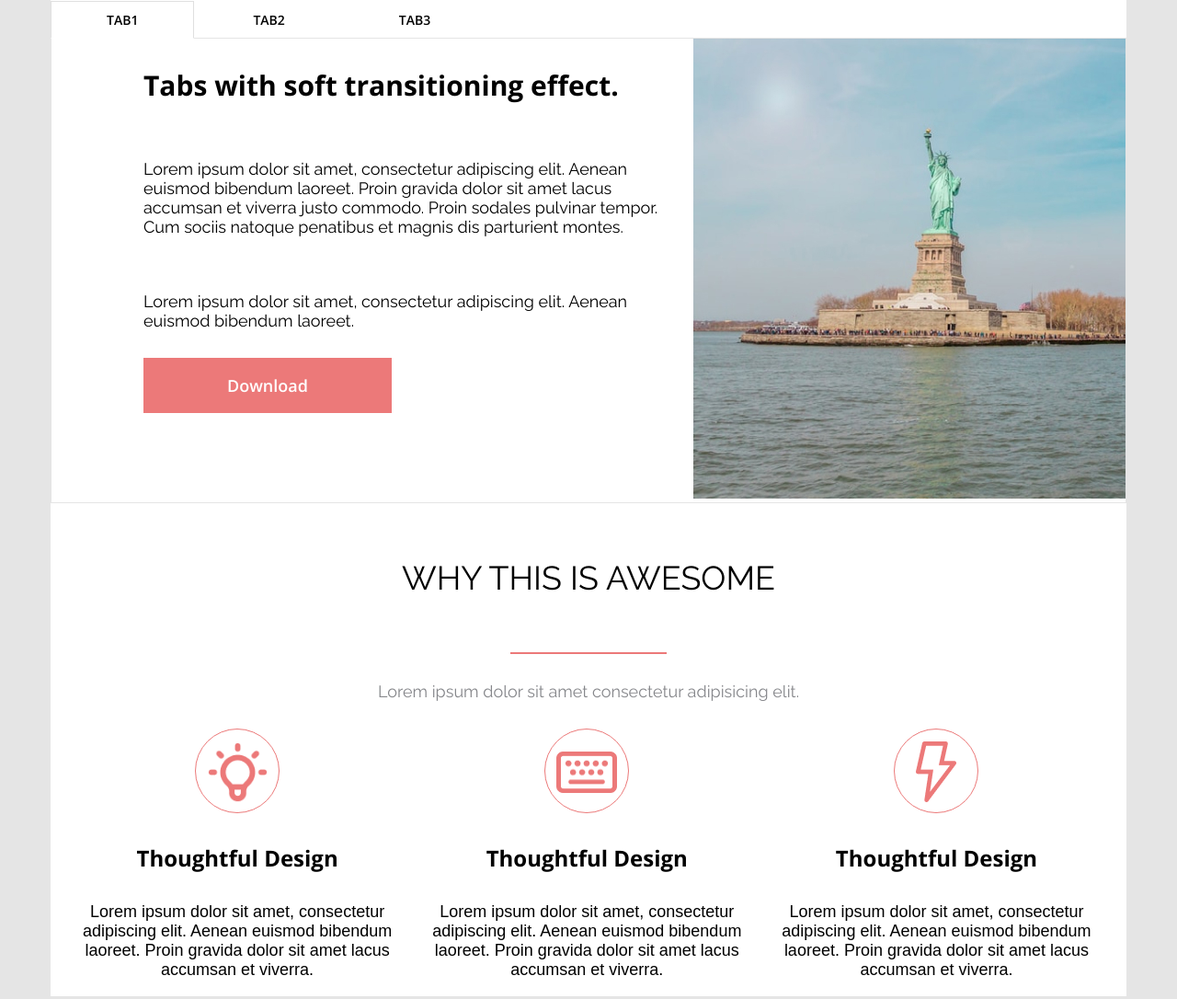
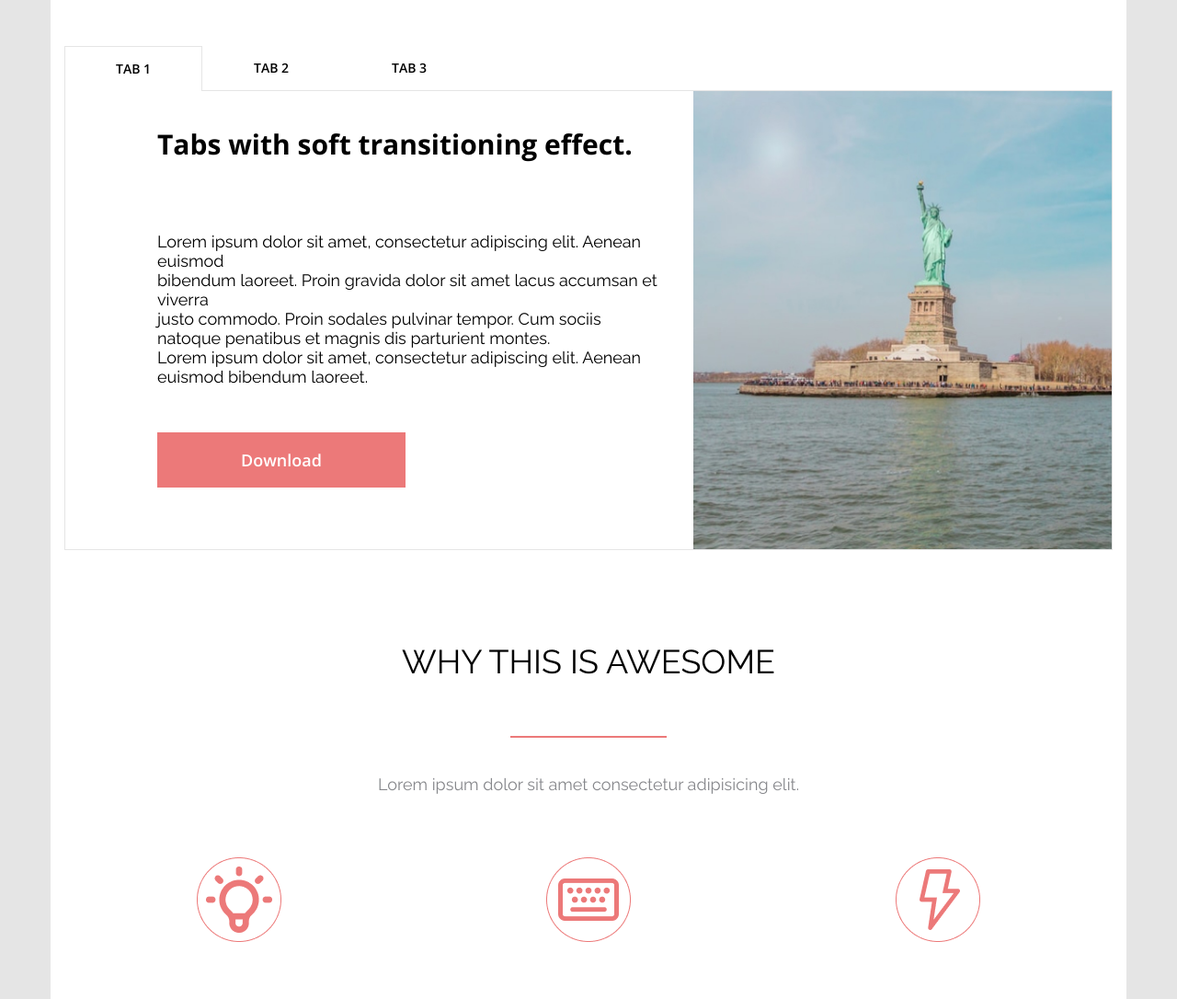
Before and after one commit to anastacia-titmouse/Axit, a website built with Parcel: page index.html in a window 1280 px wide. Shown: the top 1086 px of the page at 92% size. Built offline with nearby package versions, Linux system fonts and the light colour scheme.

Commit message:
adds sass tabs and awesome sections

```diff
--- a/index.html
+++ b/index.html
@@ -5,81 +5,79 @@
     <meta http-equiv="X-UA-Compatible" content="IE=edge">
     <meta name="viewport" content="width=device-width, initial-scale=1.0">
     <title>Document</title>
-    <link rel="stylesheet" href="./src/sass/tabs.css">
+    <link rel="stylesheet" href="./src/sass/main.css">
     <script src="./scripts/index.ts"></script>
 </head>
 <body>
     <!-- TABS -->
     <section class="tabs">
-        <div class="tabs__container">
-            <input type="radio" id="tabChoice1" name="tab" value="tab1" checked>
-            <label for="tabChoice1">Tab1</label>
-            <input type="radio" id="tabChoice2" name="tab" value="tab2">
-            <label for="tabChoice2">Tab2</label>
-            <input type="radio" id="tabChoice3" name="tab" value="tab3">
-            <label for="tabChoice3">Tab3</label>
-        <div id="tabs__tab1-content">
-                    <div class="tab1-content__content-wrapper">
-                        <h3 class="tab1-content__main-title">
-                            Tabs with soft transitioning effect.
-                        </h3>
-                        <h5 class="tab1-content__secondary-title">
-                            Lorem ipsum dolor sit amet, consectetur adipiscing elit. Aenean euismod
-                                bibendum laoreet. Proin gravida dolor sit amet lacus accumsan et viverra
-                                justo commodo. Proin sodales pulvinar tempor. Cum sociis natoque
-                                penatibus et magnis dis parturient montes.</h5>
-                        <h5 class="tab1-content__secondary-title"> Lorem ipsum dolor sit amet, consectetur adipiscing elit. Aenean euismod bibendum laoreet.
-                        </h5>
-                        <button class="button tab1-content__button">Download</button>
-                    </div>
-                    <div class="tab1-content__image-wrapper">
-                        <img class="tab1-content__image" src="./images/liberty_statue.jpg">
-                    </div>
-        </div>
-            <div id="tabs__tab2-content">
-                Содержимое 2...
+        <div class="container">
+            <div class="tabs__tabs-container">
+                <div class="tabs__tabs-item tabs__tabs-item--active">
+                    <p class="tabs-item__item">tab 1</p>
+                </div>
+                <div class="tabs__tabs-item">
+                    <p class="tabs-item__item">tab 2</p>
+                </div>
+                <div class="tabs__tabs-item">
+                    <p class="tabs-item__item">tab 3</p>
+                </div>
             </div>
-            <div id="tabs__tab3-content">
-                Содержимое 3...
+            <div class="tabs__content-wrapper">
+                <div class="tabs__tabs-content">
+                    <h3 class="tabs-content__main-title">Tabs with soft transitioning effect.</h3>
+                    <p class="tabs-content__tabs-text">Lorem ipsum dolor sit amet, consectetur adipiscing elit. Aenean euismod </p>
+                    <p class="tabs-content__tabs-text">bibendum laoreet. Proin gravida dolor sit amet lacus accumsan et viverra</p>
+                    <p class="tabs-content__tabs-text">justo commodo. Proin sodales pulvinar tempor. Cum sociis natoque
+                        penatibus et magnis dis parturient montes.</p>
+                    <p class="tabs-content__tabs-text">Lorem ipsum dolor sit amet, consectetur adipiscing elit. Aenean euismod
+                        bibendum laoreet.</p>
+                    <button class="button button--red tabs-content__button">Download</button>
+                </div>
+                <div class="tabs__image-wrapper">
+                    <img class="tabs__image" src="./images/liberty_statue.jpg">
+                </div>
             </div>
         </div>
     </section>
     <!-- TABS END -->
     <!-- ABOUT US -->
     <section class="about_us">
+        <div class="container">
         <h2 class="about_us__main-title">WHY THIS IS AWESOME</h2>
-        <div class="separator"></div>
+        <div class="separator separator--orange"></div>
         <h5 class="about_us__secondary_title">Lorem ipsum dolor sit amet consectetur adipisicing elit.</h5>
-        <ul class="about_us__skills-list">
-            <li class="skills-list__skill-item">
+        <div class="about_us__skills-list--wrapper">
+            <div class="skills-list__skill-item">
                 <div class="skill-item__image-wrapper">
-                    <img class="skill-item__image-1" src="./images/Vector.png"  alt="">
+                    <img class="skill-item__image-1" src="./images/about_icon_1.png"  alt="icon_1">
                 </div>
                 <h4 class="skill-item__title">Thoughtful Design</h4>
                 <p class="skill-item__text">Lorem ipsum dolor sit amet, consectetur adipiscing elit. Aenean euismod bibendum laoreet. Proin gravida dolor sit amet lacus accumsan et viverra.</p>
-            </li>
-            <li class="skills-list__skill-item">
+            </div>
+            <div class="skills-list__skill-item">
                 <div class="skill-item__image-wrapper">
-                    <img class="skill-item__image-2" src="./images/Vector2.png" alt="">
+                    <img class="skill-item__image-2" src="./images/about_icon_2.png" alt="icon_2">
                 </div>
                 <h4 class="skill-item__title">Thoughtful Design</h4>
                 <p class="skill-item__text">Lorem ipsum dolor sit amet, consectetur adipiscing elit. Aenean euismod bibendum laoreet. Proin gravida dolor sit amet lacus accumsan et viverra.</p>
-            </li>
-            <li class="skills-list__skill-item">
+            </div>
+            <div class="skills-list__skill-item">
                 <div class="skill-item__image-wrapper">
-                    <img class="skill-item__image-3" src="./images/Vector3.png" alt="">
+                    <img class="skill-item__image-3" src="./images/about_icon_3.png" alt="icon_3">
                 </div>
                 <h4 class="skill-item__title">Thoughtful Design</h4>
                 <p class="skill-item__text">Lorem ipsum dolor sit amet, consectetur adipiscing elit. Aenean euismod bibendum laoreet. Proin gravida dolor sit amet lacus accumsan et viverra.</p>
-            </li>
-        </ul>
+            </div>
+        </div>
+    </div>
     </section>
     <!-- ABOUT US END -->
     <!-- PRICING OPTIONS -->
     <section class="options">
         <div class="options__content">
             <h2 class="options__main-title">pricing options</h2>
-            <div class="separator"></div>
+            <div class="separator separator--orange"></div>
             <h5 class="options__secondary-title">Lorem ipsum dolor sit amet, consectetur adipiscing elit.</h5>
             <div class="options__price-content">
                 <div class="price-content__price-list--wrapper">
--- /dev/null
+++ b/src/sass/_awesome_section.scss
@@ -0,0 +1,48 @@
+.about_us {
+    &__main-title {
+        font-family: 'Raleway', sans-serif;
+        font-style: normal;
+        font-weight: 400;
+        font-size: 36px;
+        text-align: center;
+        margin: 0;
+    }
+    &__secondary_title {
+        font-family: 'Raleway';
+        font-style: normal;
+        font-weight: 400;
+        font-size: 18px;
+        text-align: center;
+        color: #86878B;
+    }
+    &__skills-list--wrapper {
+        display: flex;
+        justify-content: center;
+    }
+}
+.skills-list {
+    &__skill-item {
+        justify-items: center;
+    }
+
+}
+.skill-item {
+    &__title{
+        font-family: "Open Sans", sans-serif;
+        font-weight: 700;
+        font-size: 24px;
+        text-align: center;
+    }
+    &__text {
+        font-family: "Railway", sans-serif;
+        font-style: normal;
+        font-weight: 400;
+        font-size: 18px;
+        line-height: 21px;
+        text-align: center;
+    }
+    &__image-wrapper {
+        display: flex;
+        justify-content: center;
+    }
+}
--- a/src/sass/_customers.scss
+++ b/src/sass/_customers.scss
@@ -1,11 +1,5 @@
 body {
     counter-reset: section;
-}
-.container {
-    width: 1170px;
-    padding: 50px 15px;
-    margin: 0 auto;
-    background-color: #FFFFFF;
 }
 .customers {
     &__container {
@@ -21,7 +15,6 @@ body {
         text-align: center;
         text-transform: uppercase;
         color: #000000;
-        padding-bottom: 20px;
     }
     &__secondary-title {
         font-family: 'Raleway';
--- /dev/null
+++ b/src/sass/_tabs.scss
@@ -0,0 +1,99 @@
+.tabs {
+    &__tabs-container {
+        display: flex;
+        justify-content: flex-start;
+        width: 50%;
+    }
+    &__tabs-content {
+        width: 60%;
+    }
+    &__content-wrapper {
+        border: 1px solid #E5E5E5;
+        display: flex;
+        justify-content: center;
+        align-items: center;
+        height: 500px;
+    }
+    &__tabs-item {
+        min-width: 150px;
+        text-align: center;
+        position: relative;
+
+        &--active {
+            border: 1px solid #E5E5E5;
+            border-bottom: none;
+
+            &::after {
+                content: "";
+                display: block;
+                width: 100%;
+                height: 2px;
+                position: absolute;
+                background-color: #ffffff;
+                bottom: -1px;
+            }
+        }
+    }
+    &__image-wrapper{
+        width: 40%;
+        height: 100%;
+    }
+    &__image {
+        width: 100%;
+        height: 100%;
+    }
+
+}
+.tabs-item {
+    &__item {
+        font-family: 'Open Sans', sans-serif;
+        font-style: normal;
+        font-weight: 400;
+        font-size: 14px;
+        text-transform: uppercase;
+    }
+}
+.tabs-content {
+    &__main-title {
+        font-family: 'Open Sans', sans-serif;
+        font-style: normal;
+        font-weight: 700;
+        font-size: 30px;
+        color: #000000;
+        padding: 0 0 45px 100px;
+        margin-top: 0;
+    }
+    &__tabs-text {
+        font-family: "Raleway", sans-serif;
+        font-weight: 400;
+        font-size: 18px;
+        padding: 0 30px 0 100px;
+        margin: 0;
+    }
+    &__button {
+        margin: 50px 0 55px 100px;
+    }
+}
+.button {
+    display: block;
+    width: 270px;
+    height: 60px;
+    margin-bottom: 30px;
+    border: none;
+    border-color: transparent;
+
+    &--red {
+        background-color: #EC7979;
+        color:#fff;
+        font-family: "Open Sans", sans-serif;
+        font-weight: 600;
+        font-size: 18px;
+        text-align: center;
+        transition: background-color .3s ease-in-out;
+
+        &:hover, &:focus{
+            cursor: pointer;
+            background-color: #e75454;
+        }
+    }
+}
--- /dev/null
+++ b/src/sass/main.scss
@@ -0,0 +1,139 @@
+
+@import url('https://fonts.googleapis.com/css2?family=Abril+Fatface&family=Merriweather:ital@1&family=Raleway&family=Space+Mono&family=Work+Sans&display=swap');
+@import url('https://fonts.googleapis.com/css2?family=Abril+Fatface&family=Merriweather:ital@1&family=Open+Sans:wght@600;700&family=Raleway:ital,wght@0,500;0,600;0,700;1,400&family=Space+Mono&display=swap');
+
+* {
+    box-sizing:border-box;
+    list-style: none;
+}
+
+html, body {
+    margin: 0 auto;
+    background-color: #E5E5E5;
+}
+.container {
+    width: 1170px;
+    padding: 50px 15px;
+    margin: 0 auto;
+    background-color: #FFFFFF;
+}
+.separator {
+    width: 170px;
+    margin: 60px auto 40px auto;
+    &--orange{
+        border-bottom: 2px solid #EC7979;
+    }
+}
+
+/*TABS SECTION*/
+
+@import "./tabs";
+
+/*TABS SECTION END*/
+
+/*AWESOME SECTION*/
+
+@import "./awesome_section";
+
+/*AWESOME SECTION END*/
+
+/*PRICE OPTIONS SECTION*/
+
+.options__content {
+    width: 1170px;
+    padding: 15px;
+    margin: 0 auto;
+    background-color: #F5F5F5;
+}
+.options__main-title {
+    font-family: 'Raleway', sans-serif;
+    font-style: normal;
+    font-weight: 400;
+    font-size: 36px;
+    text-align: center;
+    text-transform: uppercase;
+
+}
+.options__secondary-title {
+    font-family: 'Raleway';
+    font-style: normal;
+    font-weight: 400;
+    font-size: 18px;
+    text-align: center;
+    color: #86878B;
+}
+.options__price-content {
+    display: flex;
+    justify-content: space-between;
+    gap: 30px;
+}
+
+.price-content__price-list li:first-child {
+    background: #333333;
+    border: 1px solid #F5F5F5;
+    color: #FFFFFF;
+    font-family: 'Open Sans',sans-serif;
+    font-style: normal;
+    font-weight: 700;
+    font-size: 24px;
+    text-align: center;
+    text-transform: capitalize;
+    height: 60px;
+    padding-bottom: 25px;
+}
+
+.price-content__price-list li:nth-child(2) {
+    background-color: #333333;
+    border: 1px solid #F5F5F5;
+    font-family: 'Raleway', sans-serif;
+    font-style: normal;
+    font-weight: 700;
+    font-size: 36px;
+    text-align: center;
+    color: #FFFFFF;
+    height: 100px;
+    padding-top: 25px;
+}
+
+.price-content__price-list li:nth-child(3) {
+    background-color: #333333;
+    border: 1px solid #F5F5F5;
+    font-family: 'Raleway', sans-serif;
+    font-style: normal;
+    font-weight: 400;
+    font-size: 18px;
+    text-align: center;
+    color: rgba(255, 255, 255, 0.5);
+    height: 50px;
+}
+.price-list__price-item {
+    background: #FFFFFF;
+    border: 1px solid #F5F5F5;
+    height: 50px;
+    font-family: 'Raleway', sans-serif;
+    font-style: normal;
+    font-weight: 400;
+    font-size: 18px;
+    text-align: center;
+    text-transform: capitalize;
+    color: #86878B;
+    padding-top: 15px;
+
+}
+.price-content__price-list--optima {
+    margin-top: -5px;
+    box-shadow: 5px 5px 5px #c3c3c3;
+}
+.price-content__price-list {
+    padding: 0;
+}
+.price-content__price-list--wrapper {
+    flex: 1;
+}
+
+/*PRICE OPTIONS SECTION END*/
+
+/*CUSTOMERS SECTION*/
+@import "./customers";
+
+/*CUSTOMERS SECTION END*/
--- a/src/sass/tabs.scss
+++ /dev/null
@@ -1,300 +0,0 @@
-
-@import url('https://fonts.googleapis.com/css2?family=Abril+Fatface&family=Merriweather:ital@1&family=Raleway&family=Space+Mono&family=Work+Sans&display=swap');
-@import url('https://fonts.googleapis.com/css2?family=Abril+Fatface&family=Merriweather:ital@1&family=Open+Sans:wght@600;700&family=Raleway:ital,wght@0,500;0,600;0,700;1,400&family=Space+Mono&display=swap');
-
-* {
-    box-sizing:border-box;
-    list-style: none;
-}
-
-html, body {
-    margin: 0 auto;
-    background-color: #E5E5E5;
-}
-/*TABS SECTION*/
-.tabs  {
-    width: 1170px;
-    margin: 0 auto;
-    background-color:#FFFFFF;
-}
-
-.tabs__container>input[type="radio"] {
-    display: none;
-}
-.tabs__container>div {
-    /* скрыть контент по умолчанию */
-    display: none;
-    border: 1px solid #E5E5E5;
-    padding: 0 0 0 100px;
-    font-size: 16px;
-    width: 100%;
-}
-#tabChoice1:checked~#tabs__tab1-content,
-#tabChoice2:checked~#tabs__tab2-content,
-#tabChoice3:checked~#tabs__tab3-content {
-    display: block;
-    width: 100%;
-    min-height: 501px;
-}
-.tabs__container>label {
-    display: inline-block;
-    text-align: center;
-    vertical-align: middle;
-    user-select: none;
-    background-color: #f5f5f5;
-    border: 1px solid #e0e0e0;
-    padding: 10px 60px;
-    font-size: 14px;
-    font-family: "Open Sans", sans-serif;
-    font-weight: 400;
-    line-height: 19px;
-    text-transform: uppercase;
-    transition: color 0.15s ease-in-out;
-    background-color: 0.15s ease-in-out;
-    cursor: pointer;
-    position: relative;
-    top: 1px;
-}
-.tabs__container>label:not(:first-of-type) {
-    border: none;
-    background-color:#fff;
-}
-.tabs__container>input[type="radio"]:checked+label {
-    background-color: #fff;
-    border-bottom: 1px solid #fff;
-}
-/*tab1_content */
-
-.tab1-content__main-title {
-    font-family: "Open Sans", sans-serif;
-    font-weight: 700;
-    font-size: 30px;
-    display: inline-block;
-}
-
-.tab1-content__secondary-title {
-    font-family: "Raleway", sans-serif;
-    font-weight: 400;
-    font-size: 18px;
-    display: inline-block;
-}
-.button {
-    display: block;
-    width: 270px;
-    height: 60px;
-    margin-bottom: 30px;
-    border: none;
-    border-color: transparent;
-
-}
-.tab1-content__button {
-    background-color: #EC7979;
-    color:#fff;
-    font-family: "Open Sans", sans-serif;
-    font-weight: 600;
-    font-size: 18px;
-    text-align: center;
-    transition: background-color .3s ease-in-out;
-}
-.tab1-content__button:hover, .tab1-content__button:focus {
-    cursor: pointer;
-    background-color: #e75454;
-}
-.tab1-content__image {
-    width: 100%;
-    height: 100%;
-}
-.tab1-content__image-wrapper {
-    display: inline-block;
-    width: 470px;
-    height: 500px;
-}
-.tab1-content__content-wrapper {
-    display:block;
-    width: 570px;
-    height: 500px;
-    float: left;
-    margin: 0 28px 0 0;
-}
-/*TABS SECTION END*/
-
-/*AWESOME SECTION*/
-.about_us {
-    width: 1170px;
-    padding: 0 15px;
-    margin: 0 auto;
-    background-color: #FFFFFF;
-}
-.about_us__main-title {
-    font-family: 'Raleway', sans-serif;
-    font-style: normal;
-    font-weight: 400;
-    font-size: 36px;
-    text-align: center;
-    margin: 0;
-    padding: 60px 0;
-}
-.separator {
-    border-bottom: 2px solid #EC7979;
-    width: 170px;
-    margin: 0 auto;
-}
-.about_us__secondary_title {
-    font-family: 'Raleway';
-    font-style: normal;
-    font-weight: 400;
-    font-size: 18px;
-    text-align: center;
-    color: #86878B;
-}
-.about_us__skills-list {
-    list-style: none;
-    padding: 0;
-}
-
-.skills-list__skill-item {
-    display: inline-block;
-    width: 33%;
-}
-
-.skill-item__title {
-    font-family: "Open Sans", sans-serif;
-    font-weight: 700;
-    font-size: 24px;
-    text-align: center;
-}
-.skill-item__text {
-    font-family: "Railway", sans-serif;
-    font-weight: 400;
-    font-size: 18px;
-    text-align: center;
-}
-.skill-item__image-wrapper {
-    width: 92px;
-    height: 92px;
-    border: 1px solid #EC7979;
-    border-radius: 50%;
-    margin-left: auto;
-    margin-right: auto;
-    text-align: center;
-    line-height: 92px;
-    font-size: 0;
-
-}
-.skill-item__image-1 {
-    width: 65px;
-    height: 65px;
-    vertical-align: middle;
-}
-.skill-item__image-2 {
-    width: 66px;
-    height: 45px;
-    vertical-align: middle;
-}
-.skill-item__image-3 {
-    width: 44px;
-    height: 66px;
-    vertical-align: middle;
-}
-/*AWESOME SECTION END*/
-
-/*PRICE OPTIONS SECTION*/
-
-.options__content {
-    width: 1170px;
-    padding: 15px;
-    margin: 0 auto;
-    background-color: #F5F5F5;
-}
-.options__main-title {
-    font-family: 'Raleway', sans-serif;
-    font-style: normal;
-    font-weight: 400;
-    font-size: 36px;
-    text-align: center;
-    text-transform: uppercase;
-
-}
-.options__secondary-title {
-    font-family: 'Raleway';
-    font-style: normal;
-    font-weight: 400;
-    font-size: 18px;
-    text-align: center;
-    color: #86878B;
-}
-.options__price-content {
-    display: flex;
-    justify-content: space-between;
-    gap: 30px;
-}
-
-.price-content__price-list li:first-child {
-    background: #333333;
-    border: 1px solid #F5F5F5;
-    color: #FFFFFF;
-    font-family: 'Open Sans',sans-serif;
-    font-style: normal;
-    font-weight: 700;
-    font-size: 24px;
-    text-align: center;
-    text-transform: capitalize;
-    height: 60px;
-    padding-bottom: 25px;
-}
-
-.price-content__price-list li:nth-child(2) {
-    background-color: #333333;
-    border: 1px solid #F5F5F5;
-    font-family: 'Raleway', sans-serif;
-    font-style: normal;
-    font-weight: 700;
-    font-size: 36px;
-    text-align: center;
-    color: #FFFFFF;
-    height: 100px;
-    padding-top: 25px;
-}
-
-.price-content__price-list li:nth-child(3) {
-    background-color: #333333;
-    border: 1px solid #F5F5F5;
-    font-family: 'Raleway', sans-serif;
-    font-style: normal;
-    font-weight: 400;
-    font-size: 18px;
-    text-align: center;
-    color: rgba(255, 255, 255, 0.5);
-    height: 50px;
-}
-.price-list__price-item {
-    background: #FFFFFF;
-    border: 1px solid #F5F5F5;
-    height: 50px;
-    font-family: 'Raleway', sans-serif;
-    font-style: normal;
-    font-weight: 400;
-    font-size: 18px;
-    text-align: center;
-    text-transform: capitalize;
-    color: #86878B;
-    padding-top: 15px;
-
-}
-.price-content__price-list--optima {
-    margin-top: -5px;
-    box-shadow: 5px 5px 5px #c3c3c3;
-}
-.price-content__price-list {
-    padding: 0;
-}
-.price-content__price-list--wrapper {
-    flex: 1;
-}
-
-/*PRICE OPTIONS SECTION END*/
-
-/*CUSTOMERS SECTION*/
-@import "./customers";
-
-/*CUSTOMERS SECTION END*/
```
Also changed, not shown: images/Ellipse 6.png (deleted), images/Vector.png (deleted), images/Vector2.png (deleted), images/Vector3.png (deleted), images/about_icon_1.png (added), images/about_icon_1.svg (added), images/about_icon_2.png (added), images/about_icon_3.png (added), src/sass/main.css, 2 other files.
